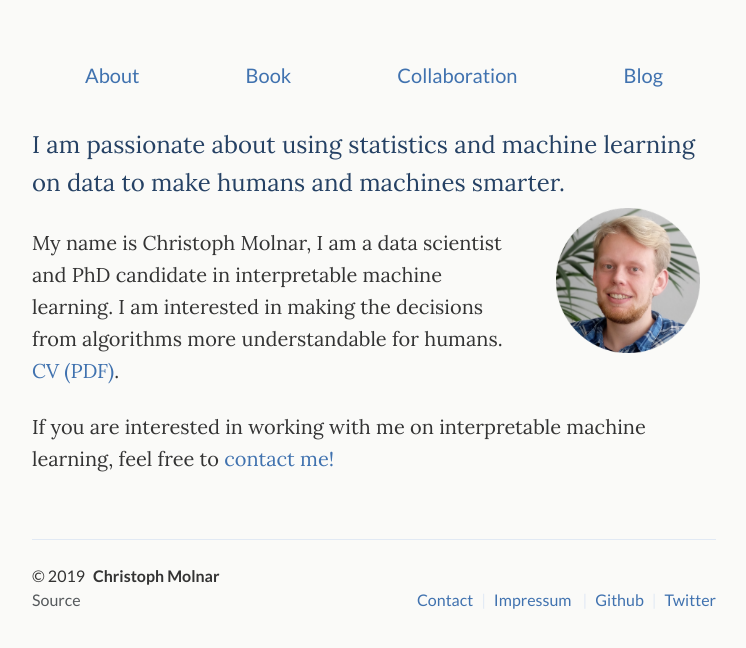
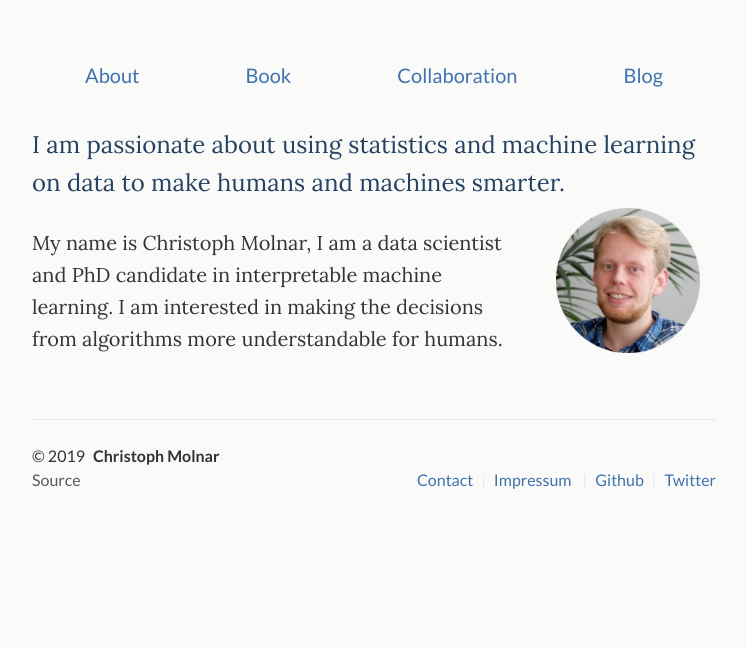
Before and after one commit to christophM/christophm.github.io, a Jekyll site: the page built from index.md, in a window 1280 px wide. Shown: the top 648 px of the page, without its empty margins (266-1012 px from the left). Built offline with Jekyll 4.4.1, drawn with Linux system fonts in a browser that asks for light colours.

Commit message:
removes CV

```diff
--- a/index.md
+++ b/index.md
@@ -20,8 +20,4 @@ machine learning on data to make humans and machines smarter.
 {:/}
 
 
-My name is Christoph Molnar, I am a data scientist and PhD candidate in interpretable machine learning. I am  interested in making the decisions from algorithms more understandable for humans. [CV (PDF)](https://www.dropbox.com/s/ixlm39ufuwoy7wc/cv-christoph-molnar.pdf?dl=1).
-
-
-
-If you are interested in working with me on interpretable machine learning, feel free to [contact me!](/collaboration)
+My name is Christoph Molnar, I am a data scientist and PhD candidate in interpretable machine learning. I am  interested in making the decisions from algorithms more understandable for humans.
```
